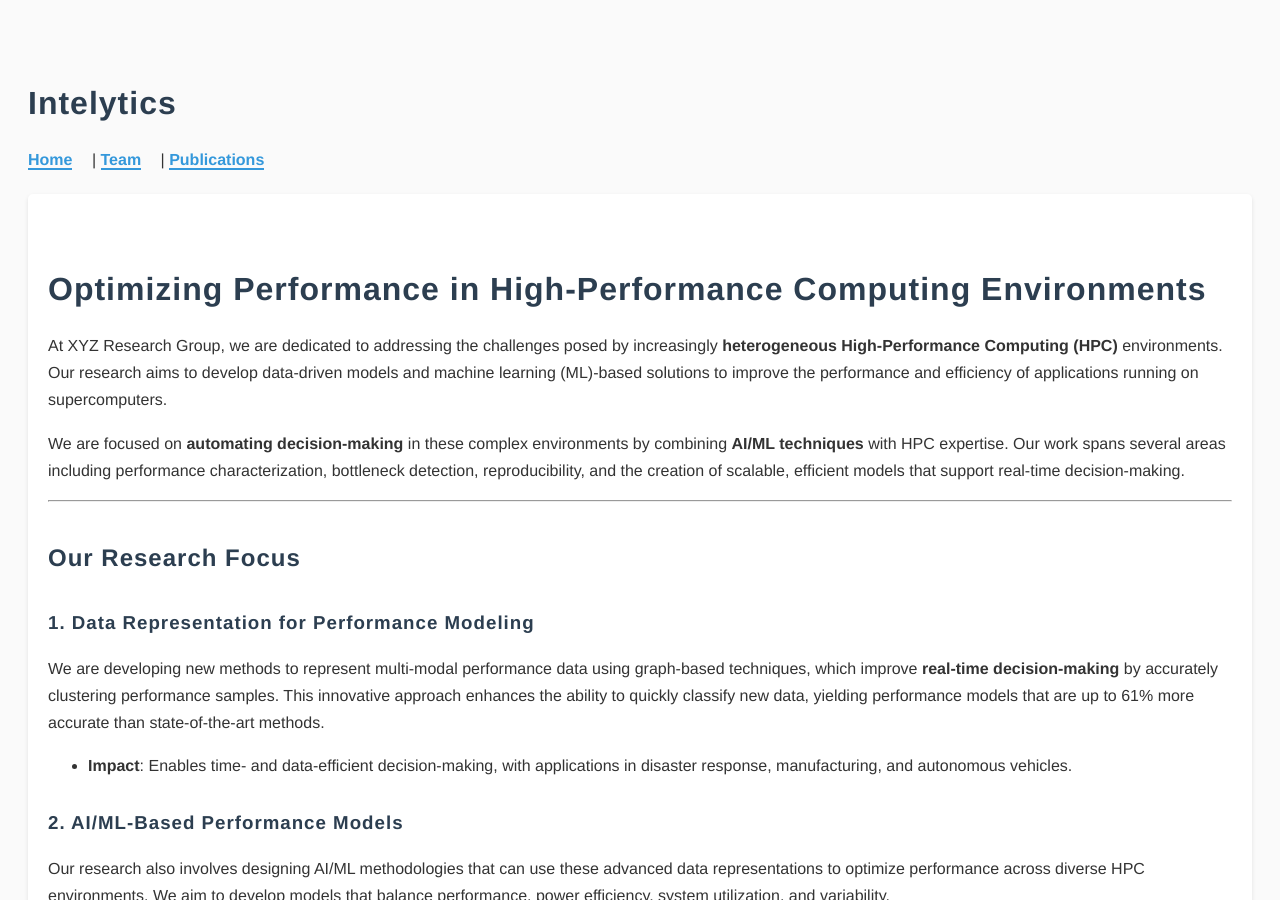
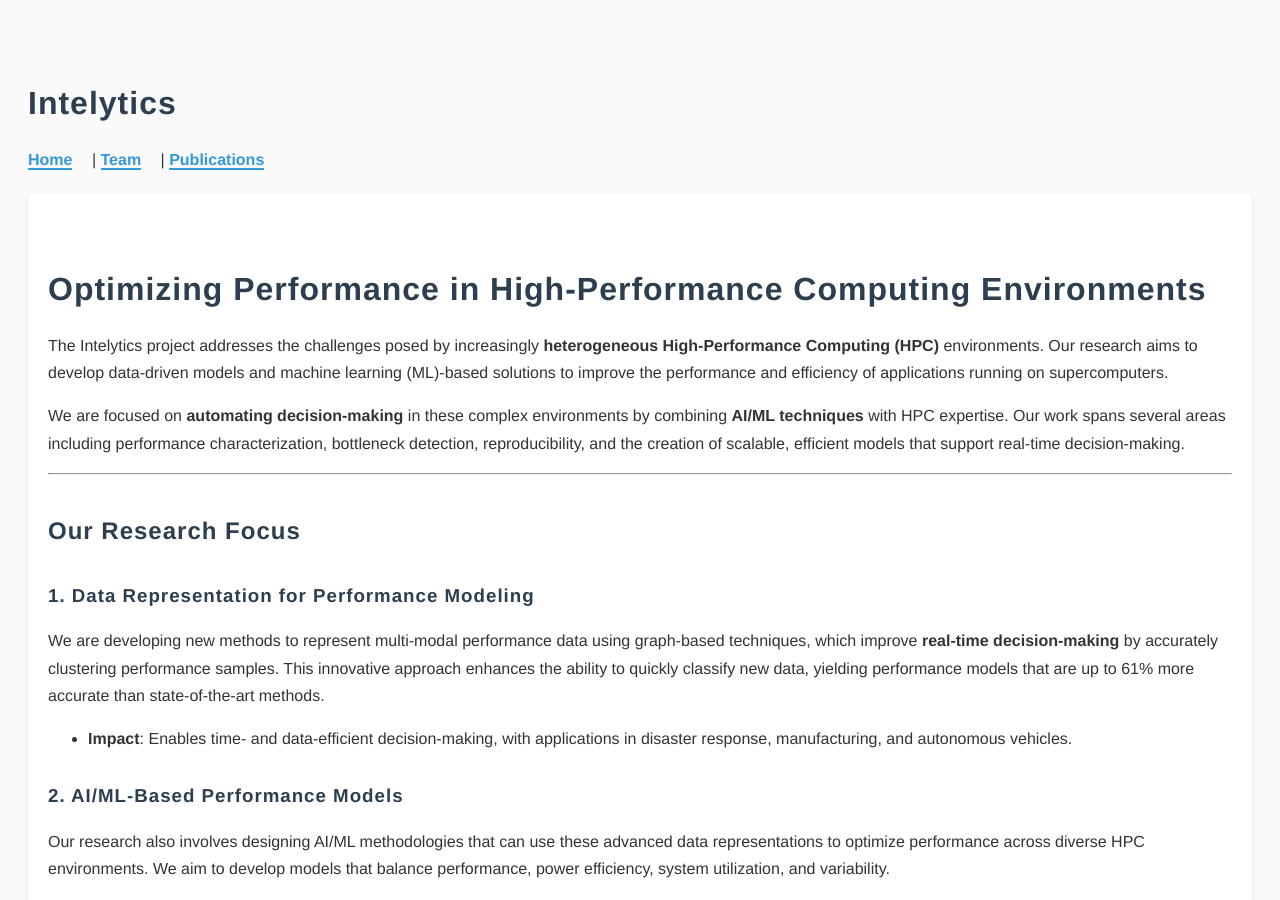
Before and after one commit to Intelytics-DOE/index.html, a Jekyll site: the page built from index.md, in a window 1280 px wide and 900 px high. Built offline with Jekyll 4.4.1, drawn with Linux system fonts in a browser that asks for light colours.

Commit message:
Revising index.md

```diff
--- a/index.md
+++ b/index.md
@@ -5,7 +5,7 @@ title: "Home"
 
 # Optimizing Performance in High-Performance Computing Environments
 
-At XYZ Research Group, we are dedicated to addressing the challenges posed by increasingly **heterogeneous High-Performance Computing (HPC)** environments. Our research aims to develop data-driven models and machine learning (ML)-based solutions to improve the performance and efficiency of applications running on supercomputers.
+The Intelytics project addresses the challenges posed by increasingly **heterogeneous High-Performance Computing (HPC)** environments. Our research aims to develop data-driven models and machine learning (ML)-based solutions to improve the performance and efficiency of applications running on supercomputers.
 
 We are focused on **automating decision-making** in these complex environments by combining **AI/ML techniques** with HPC expertise. Our work spans several areas including performance characterization, bottleneck detection, reproducibility, and the creation of scalable, efficient models that support real-time decision-making.
 
```
